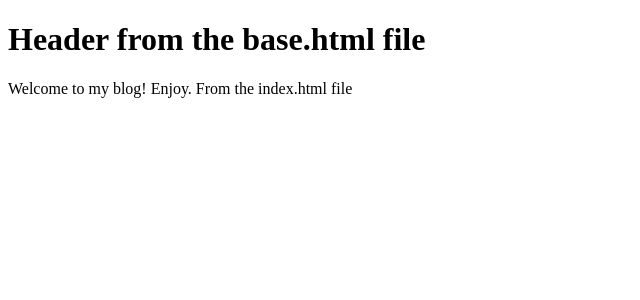
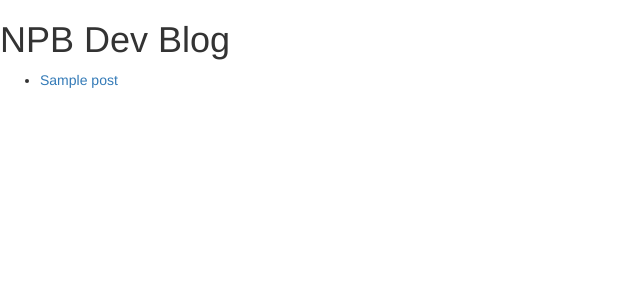
Before and after one commit to nbaugh1/flask-app-02-04, a Flask app: template services/web/project/templates/index.html in a window 1280 px wide. Shown: the top 300 px of the page, without its empty margins (0-640 px from the left). Run offline with Flask 3, Linux system fonts and the light colour scheme; the template is opened without the code that fills it: most values are stand-ins (such as "Sample title", 1, 10 or a date in 2020); parts of the project's set-up code (start-up, migrations or seed data) failed here and were passed over.

Commit message:
FA2-11: add some styling, add list of posts to index

```diff
--- a/services/web/project/__init__.py
+++ b/services/web/project/__init__.py
@@ -3,6 +3,7 @@ from flask import Flask, jsonify, send_from_directory, request, render_template,
 from flask_sqlalchemy import SQLAlchemy
 from werkzeug.utils import secure_filename
 from flask_flatpages import FlatPages
+import datetime
 
 db = SQLAlchemy()
 app = Flask(__name__)
@@ -29,7 +30,8 @@ class User(db.Model):
 
 @app.route('/')
 def index():
-    return [page['title'] for page in flatpages]
+    posts = [p for p in flatpages if 'published' in p.meta]
+    return render_template('index.html', posts=posts)
 
 @app.route("/static/<path:filename>")
 def staticfiles(filename):
--- a/services/web/project/templates/base.html
+++ b/services/web/project/templates/base.html
@@ -1,17 +1,35 @@
-<!DOCTYPE html>
+<!doctype html>
 <html lang="en">
   <head>
-  <meta charset="UTF-8">
+    <meta charset="utf-8">
+    <meta http-equiv="X-UA-Compatible" content="IE=edge">
+    <meta name="viewport" content="width=device-width, initial-scale=1">
+    <!-- The above 3 meta tags *must* come first in the head; any other head content must come *after* these tags -->
+    <title>NPB Dev Blog</title>
+
+    <!-- Bootstrap -->
+    <link rel="stylesheet" href="https://cdn.jsdelivr.net/npm/bootstrap@3.4.1/dist/css/bootstrap.min.css" integrity="sha384-HSMxcRTRxnN+Bdg0JdbxYKrThecOKuH5zCYotlSAcp1+c8xmyTe9GYg1l9a69psu" crossorigin="anonymous">
+
+    <!-- HTML5 shim and Respond.js for IE8 support of HTML5 elements and media queries -->
+    <!-- WARNING: Respond.js doesn't work if you view the page via file:// -->
+    <!--[if lt IE 9]>
+      <script src="https://cdn.jsdelivr.net/npm/html5shiv@3.7.3/dist/html5shiv.min.js"></script>
+      <script src="https://cdn.jsdelivr.net/npm/respond.js@1.4.2/dest/respond.min.js"></script>
+    <![endif]-->
     <title>Blog</title>
   </head>
   <body>
     <header>
-    <h1>Header from the base.html file</h1>
+      <h1>NPB Dev Blog</h1>
     </header>
 
     {% block content %}
 
     {% endblock %}
 
+    <!-- jQuery (necessary for Bootstrap's JavaScript plugins) -->
+    <script src="https://code.jquery.com/jquery-1.12.4.min.js" integrity="sha384-nvAa0+6Qg9clwYCGGPpDQLVpLNn0fRaROjHqs13t4Ggj3Ez50XnGQqc/r8MhnRDZ" crossorigin="anonymous"></script>
+    <!-- Include all compiled plugins (below), or include individual files as needed -->
+    <script src="https://cdn.jsdelivr.net/npm/bootstrap@3.4.1/dist/js/bootstrap.min.js" integrity="sha384-aJ21OjlMXNL5UyIl/XNwTMqvzeRMZH2w8c5cRVpzpU8Y5bApTppSuUkhZXN0VxHd" crossorigin="anonymous"></script>
   </body>
 </html>
--- a/services/web/project/templates/index.html
+++ b/services/web/project/templates/index.html
@@ -1,7 +1,9 @@
 {% extends "base.html" %}
 
 {% block content %}
-
-<p> Welcome to my blog! Enjoy. From the index.html file</p>
+<ul>
+    {% for post in posts %}
+        <li><a href="{{ post.path }}">{{ post.title }}</a></li>
+    {% endfor %}
 
 {% endblock %}
```
Also changed, not shown: services/web/project/static/styles/global.css (added, +13 -0 lines). Lines whose indentation alone changed are shown as unchanged.
